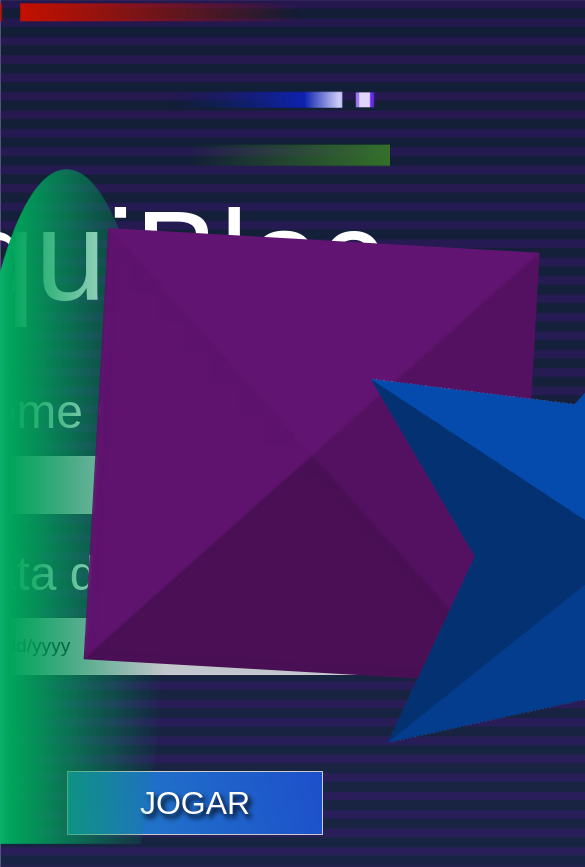
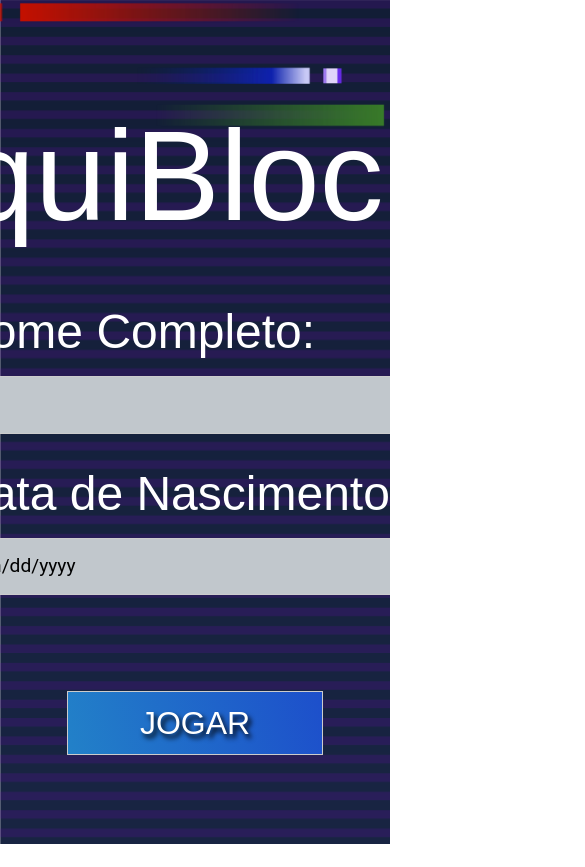
Before and after one commit to ViniMSLima/EquiBlocks, a React (Create React App) app in the folder front/: page / in a window 390 px wide. Shown: the top 867 px of the page, 585 px wide, since content can reach past the window. After the commit the page ends 844 px from the top, so only its background shows below. Built offline with nearby package versions, Linux system fonts and the light colour scheme; a web font is replaced by a local one.

Commit message:
Some touches to the styles on main page

```diff
--- a/front/src/Components/Input/styles.module.scss
+++ b/front/src/Components/Input/styles.module.scss
@@ -18,4 +18,5 @@
   outline: none;
   border-radius: 10px;
   font-size: 0.4em;
+  font-family: Roboto, 'sans-serif';
 }
--- a/front/src/Pages/Home/index.js
+++ b/front/src/Pages/Home/index.js
@@ -75,12 +75,12 @@ export default function Home() {
         </Col>
       </Row>
       <Row className={styles.row}>
-        <Col lg="2" xl="3" xxl="5" className={styles.shapes}>
+        <Col lg="0" xl="0" xxl="5" className={styles.shapes}>
           <img src={greenCircle} className={styles.greenCircle}></img>
           <img src={purpleSquare} className={styles.purpleSquare}></img>
           <img src={blueStar} className={styles.blueStar}></img>
         </Col>
-        <Col lg="10" xl="9" xxl="7" className={styles.text}>
+        <Col lg="12" xl="12" xxl="7" className={styles.text}>
           <div className={styles.title}>
             EquiBlocks
             <img src={redSquare} className={styles.redSquare}></img>
--- a/front/src/Pages/Home/styles.module.scss
+++ b/front/src/Pages/Home/styles.module.scss
@@ -67,7 +67,6 @@
 }
 
 .greenCircle {
-  width: 42%;
   height: 80%;
   z-index: 1;
   position: absolute;
@@ -78,19 +77,48 @@
   z-index: 2;
   transform: rotate(-24deg);
   position: absolute;
-  left: 90px;
-  height: 27em;
+  left: 3em;
+  height: 40%;
   top: 40%;
   animation: moveAnimationRight 10s ease-in-out infinite;
 }
 
 .blueStar {
   z-index: 3;
-  height: 35em;
+  height: 50%;
   position: absolute;
-  left: 360px;
+  left: 13em;
   top: 20%;
   animation: moveAnimationLeft 12s ease-in-out infinite;
+}
+
+.redLine {
+  width: auto;
+  display: flex;
+  align-items: flex-end;
+  justify-content: flex-end;
+}
+
+.blueLine {
+  width: auto;
+  display: flex;
+  margin-top: 4em;
+}
+
+.greenLine {
+  width: auto;
+  display: flex;
+  margin-top: 2em;
+}
+
+.lineRed {
+  height: 1.5em;
+  animation: redLineMoving 10s ease-in-out infinite;
+}
+
+.lineBlueGreen {
+  height: 1.5em;
+  animation: greenBlueLineMoving 10s ease-in-out infinite;
 }
 
 @keyframes moveAnimationLeft {
@@ -134,43 +162,102 @@
   }
 }
 
-.redLine {
-  width: auto;
-  display: flex;
-  align-items: flex-end;
-  justify-content: flex-end;
-}
-
-.blueLine {
-  width: auto;
-  display: flex;
-  margin-top: 4em;
-}
-
-.greenLine {
-  width: auto;
-  display: flex;
-  margin-top: 2em;
-}
-
-.lineRed {
-  height: 1.5em;
-  animation: redLineMoving 10s ease-in-out infinite;
-}
-
-.lineBlueGreen {
-  height: 1.5em;
-  animation: greenBlueLineMoving 10s ease-in-out infinite;
-}
-
 @media screen and (max-width: 1500px) {
   .home {
     margin-bottom: 2em;
   }
 }
 
-@media screen and (max-width: 879px) {
+@media screen and (max-width: 991px) {
+  .redSquare {
+    display: none;
+  }
+
+  .greenCircle {
+    display: none;
+  }
+
+  .purpleSquare {
+    display: none;
+  }
+
+  .blueStar {
+    display: none;
+  }
+
+  .blueLine {
+    width: auto;
+    display: flex;
+    margin-top: 2.5em;
+  }
+
+  .greenLine {
+    width: auto;
+    display: flex;
+    margin-top: 1em;
+  }
+
+  .rowLines {
+    width: 100%;
+    height: 5em;
+  }
+
+  @keyframes greenBlueLineMoving {
+    0% {
+      transform: translateX(-70vw);
+    }
+    100% {
+      transform: translateX(100vw);
+    }
+  }
+}
+
+@media screen and (max-width: 1485px) {
   .redSquare {
     display: none;
   }
 }
+
+@media screen and (max-width: 1399px) {
+  .redSquare {
+    display: none;
+  }
+
+  .greenCircle {
+    display: none;
+  }
+
+  .purpleSquare {
+    display: none;
+  }
+
+  .blueStar {
+    display: none;
+  }
+
+  .blueLine {
+    width: auto;
+    display: flex;
+    margin-top: 2.5em;
+  }
+
+  .greenLine {
+    width: auto;
+    display: flex;
+    margin-top: 1em;
+  }
+
+  .rowLines {
+    width: 100%;
+    height: 5em;
+  }
+
+  @keyframes greenBlueLineMoving {
+    0% {
+      transform: translateX(-70vw);
+    }
+    100% {
+      transform: translateX(100vw);
+    }
+  }
+}
```
Also changed, not shown: 1 other file (tests, documents, lock files or other folders).
